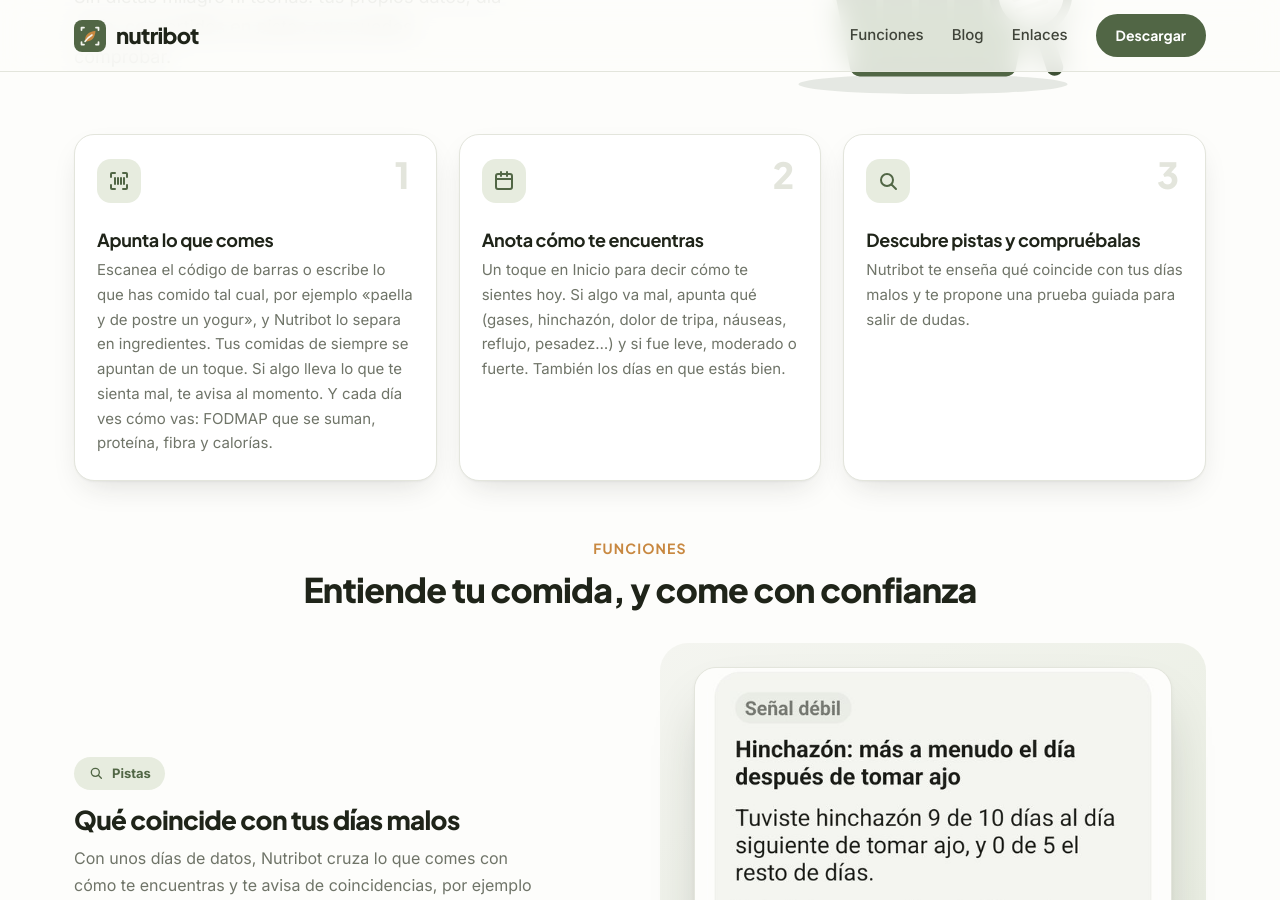
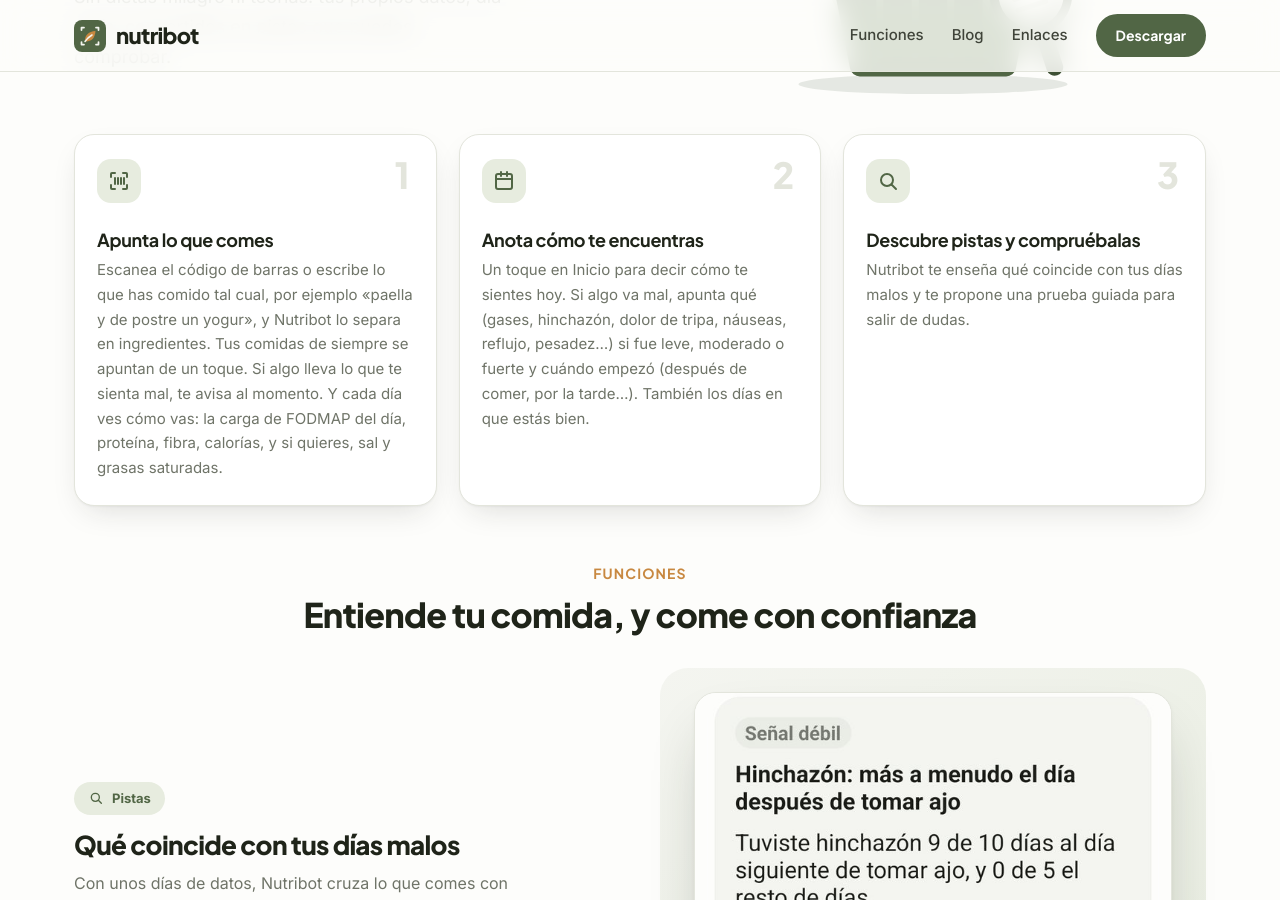
Before and after one commit to ferrodvilla-sys/nutribot-web, a Jekyll site: the page built from index.html, in a window 1280 px wide and 900 px high, scrolled down 1962 px. Built offline with Jekyll 4.4.1, drawn with Linux system fonts in a browser that asks for light colours; some of the changed text lies outside the part shown.

Commit message:
Web v56: carga y tipos de FODMAP, hora del síntoma, sal y grasas saturadas, histamina, '¿Algo no cuadra?' y borrar un día
Co-Authored-By: Claude Opus 5.5 <noreply@anthropic.com>
Claude-Session: https://claude.ai/code/session_01KHzAHAnEX74xWDo2SVijsz

```diff
--- a/index.html
+++ b/index.html
@@ -64,8 +64,8 @@ keywords: [diario de comidas y síntomas, gases e hinchazón, qué alimento me s
     <img class="ilus" src="{{ '/assets/img/ilus/cesta.svg' | relative_url }}" alt="Cesta de la compra con una lupa revisando la etiqueta de un producto" width="480" height="400" loading="lazy">
   </div>
   <div class="steps-grid">
-    <div class="step"><span class="step-n">1</span>{% include icon.html name="scan" %}<h3>Apunta lo que comes</h3><p>Escanea el código de barras o escribe lo que has comido tal cual, por ejemplo «paella y de postre un yogur», y Nutribot lo separa en ingredientes. Tus comidas de siempre se apuntan de un toque. Si algo lleva lo que te sienta mal, te avisa al momento. Y cada día ves cómo vas: FODMAP que se suman, proteína, fibra y calorías.</p></div>
-    <div class="step"><span class="step-n">2</span>{% include icon.html name="calendar" %}<h3>Anota cómo te encuentras</h3><p>Un toque en Inicio para decir cómo te sientes hoy. Si algo va mal, apunta qué (gases, hinchazón, dolor de tripa, náuseas, reflujo, pesadez…) y si fue leve, moderado o fuerte. También los días en que estás bien.</p></div>
+    <div class="step"><span class="step-n">1</span>{% include icon.html name="scan" %}<h3>Apunta lo que comes</h3><p>Escanea el código de barras o escribe lo que has comido tal cual, por ejemplo «paella y de postre un yogur», y Nutribot lo separa en ingredientes. Tus comidas de siempre se apuntan de un toque. Si algo lleva lo que te sienta mal, te avisa al momento. Y cada día ves cómo vas: la carga de FODMAP del día, proteína, fibra, calorías, y si quieres, sal y grasas saturadas.</p></div>
+    <div class="step"><span class="step-n">2</span>{% include icon.html name="calendar" %}<h3>Anota cómo te encuentras</h3><p>Un toque en Inicio para decir cómo te sientes hoy. Si algo va mal, apunta qué (gases, hinchazón, dolor de tripa, náuseas, reflujo, pesadez…) si fue leve, moderado o fuerte y cuándo empezó (después de comer, por la tarde…). También los días en que estás bien.</p></div>
     <div class="step"><span class="step-n">3</span>{% include icon.html name="search" %}<h3>Descubre pistas y compruébalas</h3><p>Nutribot te enseña qué coincide con tus días malos y te propone una prueba guiada para salir de dudas.</p></div>
   </div>
 </section>
@@ -197,7 +197,7 @@ keywords: [diario de comidas y síntomas, gases e hinchazón, qué alimento me s
   </details>
   <details>
     <summary>¿Qué alérgenos detecta Nutribot?</summary>
-    <p>Los 14 alérgenos de declaración obligatoria en la UE (gluten, leche, huevo, frutos de cáscara, cacahuete, soja, pescado, crustáceos, moluscos, sésamo, mostaza, apio, altramuces y sulfitos), además de intolerancias como la lactosa y los FODMAP, y los ingredientes que tú añadas a tu lista (ajo, cebolla, picante…). Entiende también etiquetas en inglés, francés, portugués, italiano y alemán.</p>
+    <p>Los 14 alérgenos de declaración obligatoria en la UE (gluten, leche, huevo, frutos de cáscara, cacahuete, soja, pescado, crustáceos, moluscos, sésamo, mostaza, apio, altramuces y sulfitos), además de intolerancias como la lactosa, los FODMAP y la histamina (vino, curados, conservas…), y los ingredientes que tú añadas a tu lista (ajo, cebolla, picante…). Entiende también etiquetas en inglés, francés, portugués, italiano y alemán.</p>
   </details>
   <details>
     <summary>¿En qué se diferencia de otras apps para escanear alimentos?</summary>
@@ -224,8 +224,12 @@ keywords: [diario de comidas y síntomas, gases e hinchazón, qué alimento me s
     <p>Haz una foto de los ingredientes y de la tabla desde la propia ficha. La app te enseña lo que ha leído para que lo revises y, al guardarlo, el producto queda completo para ti y para quien lo escanee después.</p>
   </details>
   <details>
+    <summary>¿Y si un aviso no cuadra?</summary>
+    <p>En la ficha del producto, toca "¿Algo no cuadra con los avisos?" y di qué pasa: que avisa de algo que no lleva, que falta un aviso, que la etiqueta ha cambiado o que te sentó mal. Lo revisamos y, si hay un fallo, se corrige para todos. Si falta algo que a ti te sienta mal, se añade a tu lista al momento.</p>
+  </details>
+  <details>
     <summary>¿Puedo borrar lo que he apuntado?</summary>
-    <p>Sí. En Preferencias, "Borrar mis datos" elimina tus comidas, síntomas, peso y pruebas guiadas sin borrar tu cuenta. Si quieres borrar también la cuenta, puedes hacerlo desde Mi cuenta.</p>
+    <p>Sí. En Preferencias, "Borrar mis datos" elimina tus comidas, síntomas, peso y pruebas guiadas sin borrar tu cuenta. Y si solo quieres quitar un día, en Historial tienes "Borrar día". Si quieres borrar también la cuenta, puedes hacerlo desde Mi cuenta.</p>
   </details>
   <details>
     <summary>¿Está disponible para iPhone?</summary>
```
Also changed, not shown: alergias.md (+1 -1 lines), fodmap.md (+1 -1 lines).
